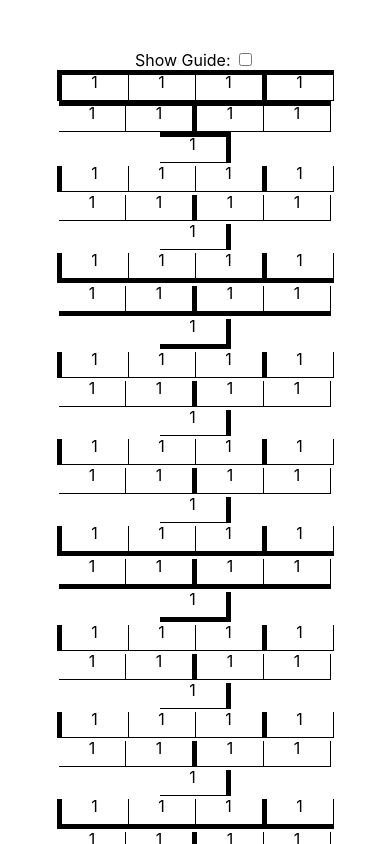
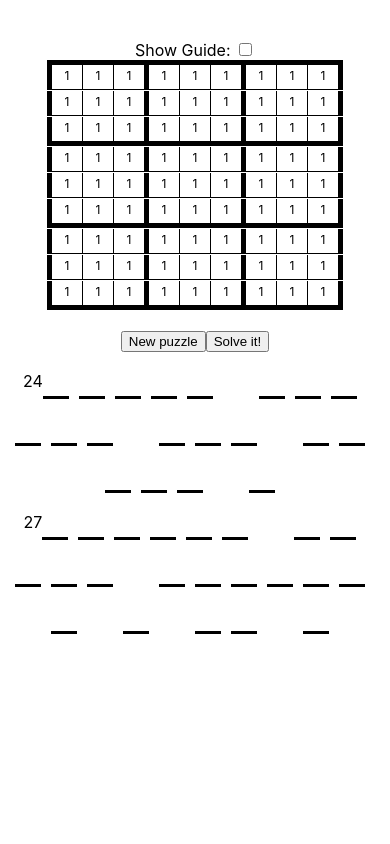
Before and after one commit to RohitTalwalkar/sanskrit-sudoku, a React (Create React App) app: page /#/ in a window 390 px wide. Shown: the top 844 px of the page. Built offline with nearby package versions, Linux system fonts and the light colour scheme.

Commit message:
another pass at fixing the styles, should look much better now

```diff
--- a/src/App.css
+++ b/src/App.css
@@ -1,6 +1,14 @@
 .App {
   text-align: center;
   padding: 50px;
+}
+
+/* Extra small devices (phones, 600px and down) */
+@media only screen and (max-width: 600px) {
+  .App {
+    padding: 40px 10px;
+  }
+
 }
 
 .App-logo {
--- a/src/components/Board.tsx
+++ b/src/components/Board.tsx
@@ -17,7 +17,7 @@ export const Board = (props: Props) => {
     setShowGuide("checked");
   };
   return (
-    <>
+    <div className="board-container">
       <label htmlFor="show-guide">Show Guide: </label>
       <input
         name="show-guide"
@@ -71,6 +71,6 @@ export const Board = (props: Props) => {
           </div>
         );
       })}
-    </>
+    </div>
   );
 };
--- a/src/index.css
+++ b/src/index.css
@@ -20,6 +20,10 @@ code {
         -ms-user-select: none; /* Internet Explorer/Edge */
             user-select: none; /* Non-prefixed version, currently
                                   supported by Chrome, Edge, Opera and Firefox */
+}
+
+.board-container {
+  margin-bottom: 20px;
 }
 
 .board-p {
@@ -47,18 +51,17 @@ code {
   }
 }
 
-/* TODO fix phone screen */
 /* Extra small devices (phones, 600px and down) */
 @media only screen and (max-width: 600px) {
   .board-p {
     display: inline-block;
-    font-size: 16px;
-    padding: 0 15px;
+    font-size: 12px;
+    padding: 0 8px;
     cursor: pointer;
-    width: 36px;
-    height: 25px;
+    width: 14px;
+    height: 24px;
     text-align: center;
-    line-height: 15px;
+    line-height: 22px;
   }
 }
 
```
